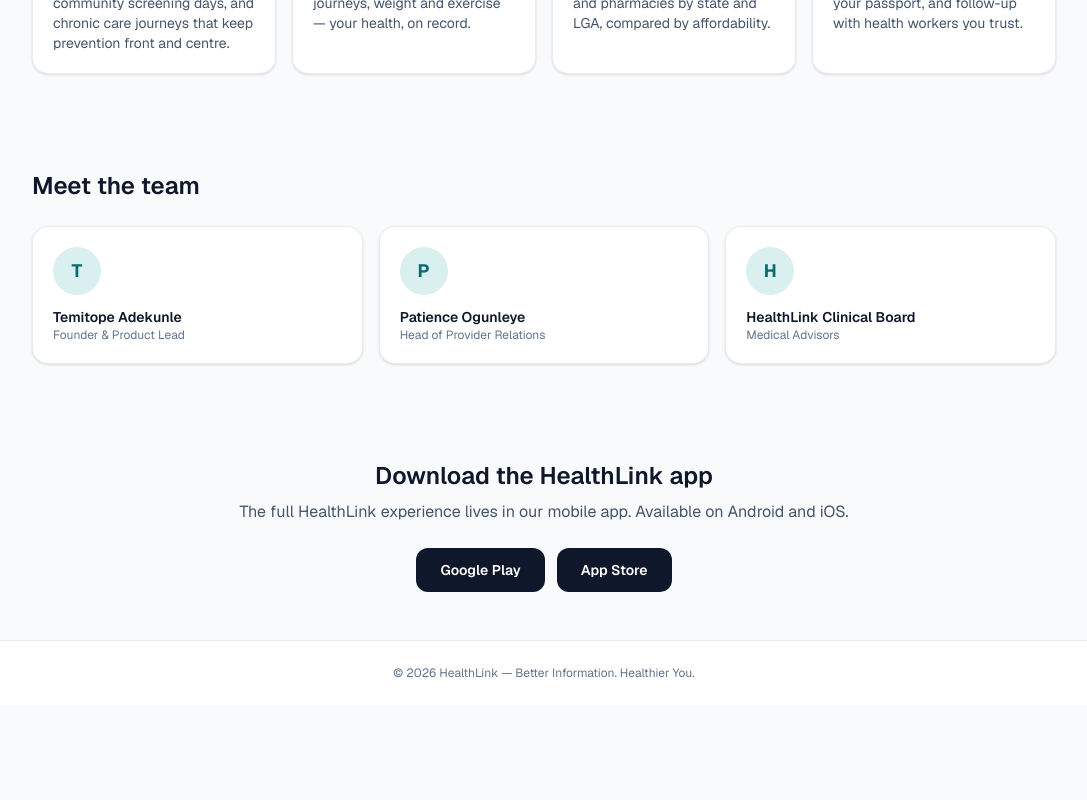
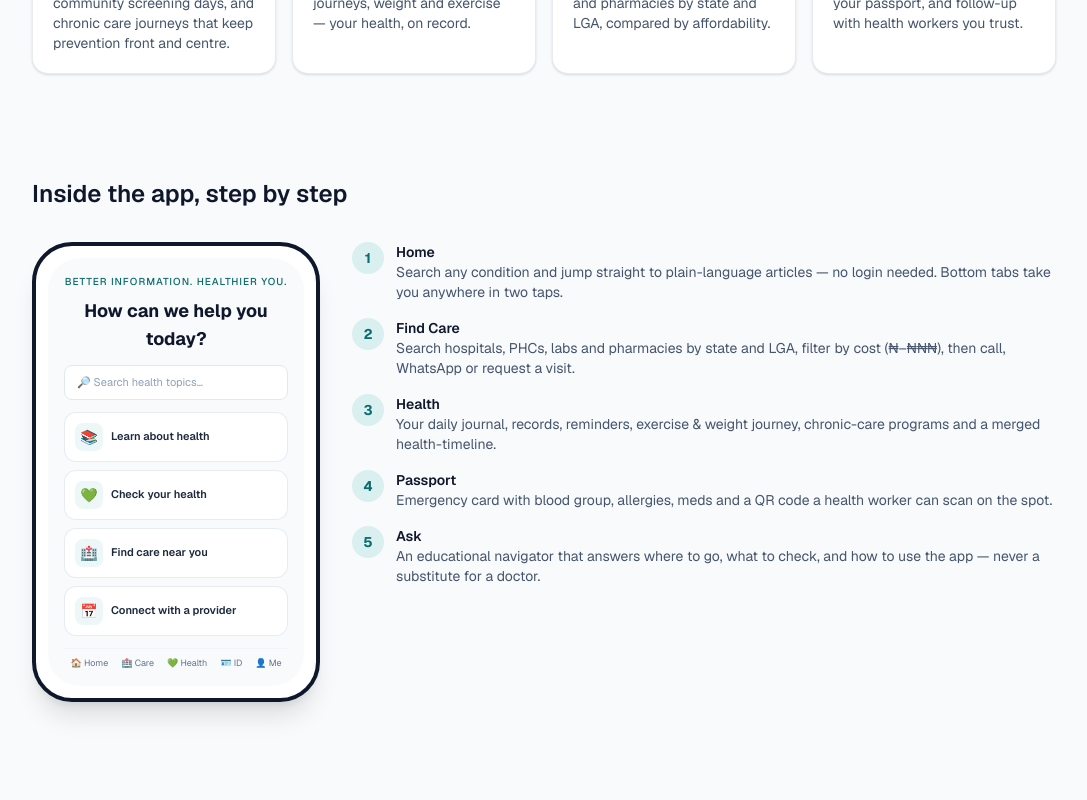
Before and after one commit to temmyadekunle/CareNBuddi, a Next.js app: page / in a window 1280 px wide. Shown: the part 1000-1800 px from the top of the page, without its empty margins (96-1183 px from the left). Before the commit the page ends 1705 px from the top, so only its background shows below. Built offline with nearby package versions, Linux system fonts and the light colour scheme.

Commit message:
feat: app preview section on the marketing site

```diff
--- a/app/(site)/page.tsx
+++ b/app/(site)/page.tsx
@@ -66,6 +66,50 @@ export default function LandingPage() {
         </div>
       </section>
 
+      <section id="features" className="px-4 py-14">
+        <div className="mx-auto max-w-5xl">
+          <h2 className="text-2xl font-semibold text-slate-900">Inside the app, step by step</h2>
+          <div className="mt-8 flex flex-col items-center gap-8 lg:flex-row lg:items-start">
+            <div className="w-72 shrink-0 rounded-[2.5rem] border-4 border-slate-900 bg-white p-3 shadow-xl">
+              <div className="rounded-[2rem] bg-slate-50 p-4 text-center">
+                <p className="text-[10px] font-medium uppercase tracking-widest text-brand-700">Better Information. Healthier You.</p>
+                <p className="mt-2 text-lg font-bold text-slate-900">How can we help you today?</p>
+                <div className="mt-3 rounded-lg border border-slate-200 bg-white px-3 py-2 text-left text-[11px] text-slate-400">🔎 Search health topics…</div>
+                <div className="mt-3 space-y-2 text-left">
+                  {[["📚", "Learn about health"], ["💚", "Check your health"], ["🏥", "Find care near you"], ["📅", "Connect with a provider"]].map(([i, l]) => (
+                    <div key={l} className="flex items-center gap-2 rounded-xl border border-slate-200/80 bg-white p-2.5">
+                      <span className="flex h-7 w-7 items-center justify-center rounded-lg bg-brand-50 text-sm">{i}</span>
+                      <span className="text-[11px] font-semibold text-slate-800">{l}</span>
+                    </div>
+                  ))}
+                </div>
+                <div className="mt-3 flex justify-around border-t border-slate-100 pt-2 text-[9px] text-slate-500">
+                  <span>🏠 Home</span><span>🏥 Care</span><span>💚 Health</span><span>🪪 ID</span><span>👤 Me</span>
+                </div>
+              </div>
+            </div>
+
+            <ol className="space-y-4">
+              {[
+                ["Home", "Search any condition and jump straight to plain-language articles — no login needed. Bottom tabs take you anywhere in two taps."],
+                ["Find Care", "Search hospitals, PHCs, labs and pharmacies by state and LGA, filter by cost (₦–₦₦₦), then call, WhatsApp or request a visit."],
+                ["Health", "Your daily journal, records, reminders, exercise & weight journey, chronic-care programs and a merged health-timeline."],
+                ["Passport", "Emergency card with blood group, allergies, meds and a QR code a health worker can scan on the spot."],
+                ["Ask", "An educational navigator that answers where to go, what to check, and how to use the app — never a substitute for a doctor."],
+              ].map(([title, desc], i) => (
+                <li key={title} className="flex gap-3">
+                  <span className="flex h-8 w-8 shrink-0 items-center justify-center rounded-full bg-brand-100 text-sm font-bold text-brand-700">{i + 1}</span>
+                  <div>
+                    <h3 className="text-sm font-semibold text-slate-900">{title}</h3>
+                    <p className="text-sm text-slate-600">{desc}</p>
+                  </div>
+                </li>
+              ))}
+            </ol>
+          </div>
+        </div>
+      </section>
+
       <section id="team" className="bg-slate-50 px-4 py-12">
         <div className="mx-auto max-w-5xl">
           <h2 className="text-2xl font-semibold text-slate-900">Meet the team</h2>
```
